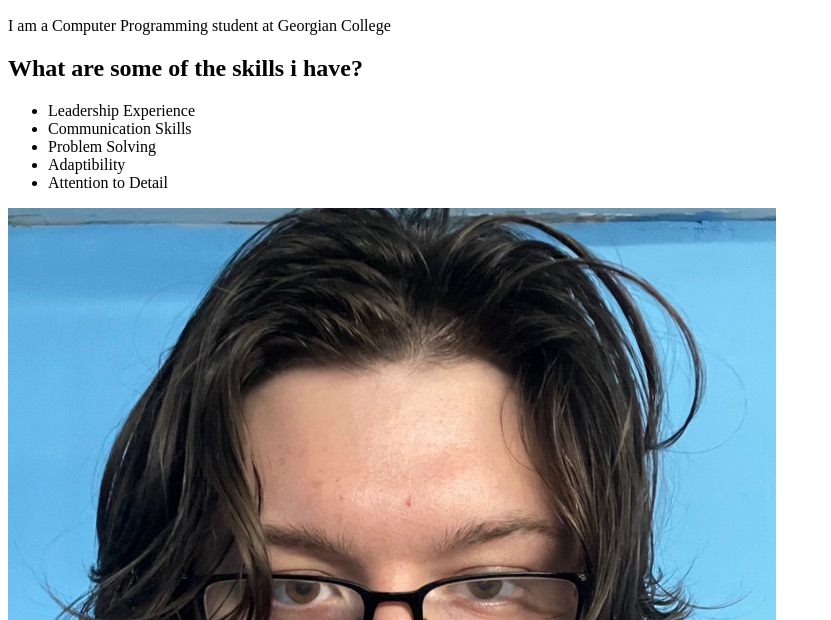
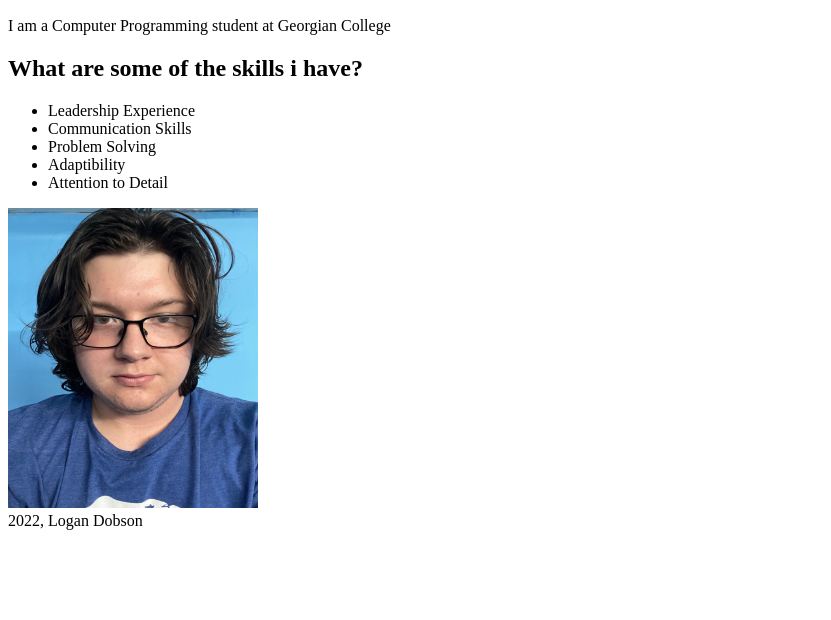
Before and after one commit to LoganDobson/COMP-1002---Assignment-1, a plain HTML site: page index.html in a window 1280 px wide. Shown: the part 180-800 px from the top of the page, without its empty margins (0-831 px from the left). Drawn offline with Linux system fonts and the light colour scheme.

Commit message:
fixed picture size

```diff
--- a/index.html
+++ b/index.html
@@ -39,7 +39,7 @@
             </ul>
         </section>
         <section>
-            <img src="5333024B-80F9-4A34-B299-FB795361002C_1_105_c.jpeg" alt="A picture of Myself">
+            <img src="5333024B-80F9-4A34-B299-FB795361002C_1_105_c.jpeg" alt="A picture of Myself" style="width:250px;height:300px;">
 
         </section>
 
```
